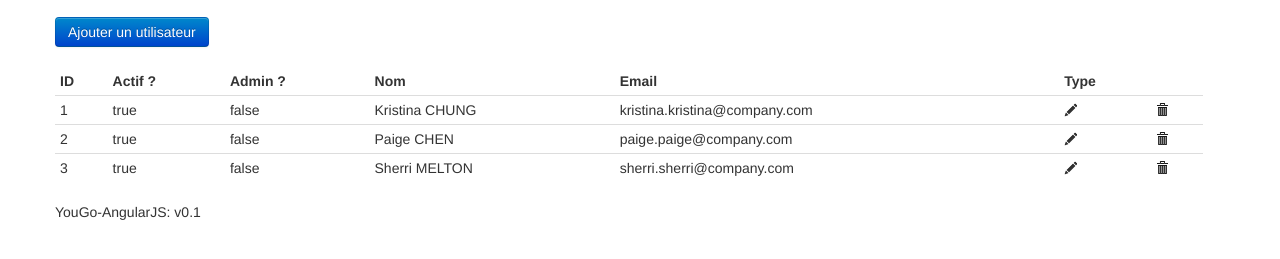
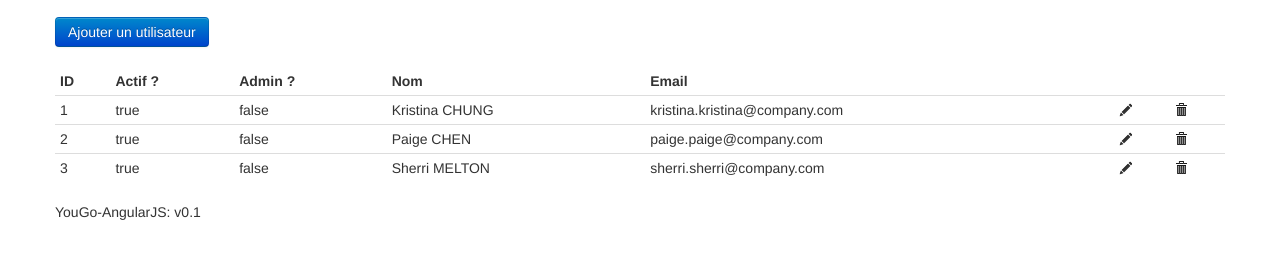
Before and after one commit to ben-barbier/YouGo-AngularJS, a plain HTML site: page app/index.html at #/manageUsersList in a window 1280 px wide. Shown: the part 201-460 px from the top of the page. Drawn offline with Linux system fonts and the light colour scheme.

Commit message:
Remove unused header of manageUsersList

```diff
--- a/app/partials/manageUsersList.html
+++ b/app/partials/manageUsersList.html
@@ -15,7 +15,6 @@
           <th>Admin ?</th>
           <th>Nom</th>
           <th>Email</th>
-          <th>Type</th>
           <th></th>
           <th></th>
         </tr>
```
